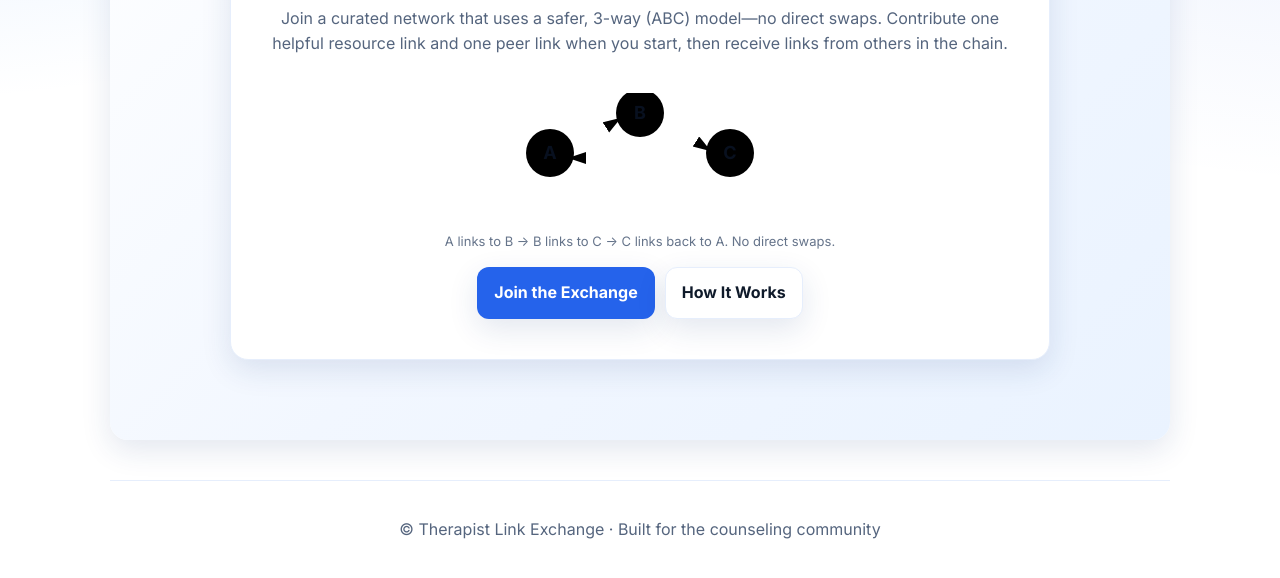
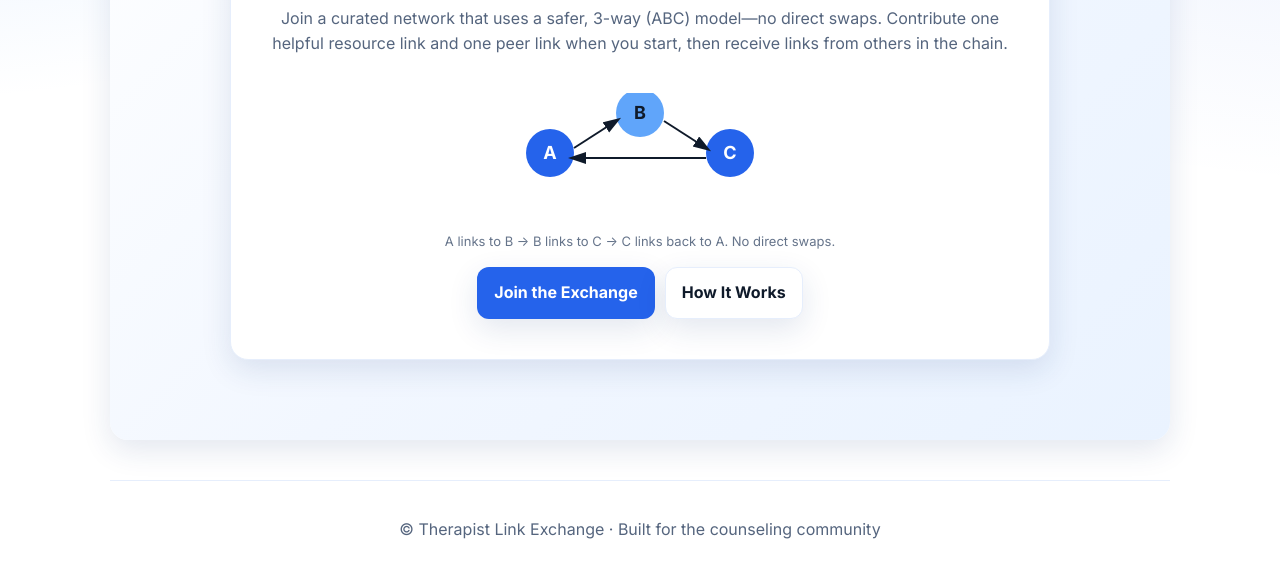
Before and after one commit to TherapyMatchAI/Therapist-Link-Exchange, a plain HTML site: page index.html in a window 1280 px wide. Shown: the part 312-890 px from the top of the page. Drawn offline with Linux system fonts and the light colour scheme.

Commit message:
Update index.html

```diff
--- a/index.html
+++ b/index.html
@@ -10,7 +10,7 @@
   <link rel="preconnect" href="https://fonts.gstatic.com" crossorigin>
   <link href="https://fonts.googleapis.com/css2?family=Inter:wght@300;400;600;700&display=swap" rel="stylesheet">
 </head>
-<body class="page-home">
+<body>
 <div class="site-wrap">
 <header class="site-header">
   <a class="brand" href="index.html">
@@ -32,15 +32,15 @@
 
     <!-- ABC diagram -->
     <svg width="260" height="120" viewBox="0 0 260 120" xmlns="http://www.w3.org/2000/svg" style="margin-top:20px">
-      <circle cx="40" cy="60" r="24" fill="var(--brand)" /><text x="40" y="66" text-anchor="middle" fill="#08101f" font-weight="700" font-size="18">A</text>
-      <circle cx="130" cy="20" r="24" fill="var(--accent)" /><text x="130" y="26" text-anchor="middle" fill="#08101f" font-weight="700" font-size="18">B</text>
-      <circle cx="220" cy="60" r="24" fill="var(--brand)" /><text x="220" y="66" text-anchor="middle" fill="#08101f" font-weight="700" font-size="18">C</text>
-      <path d="M64 55 L106 28" stroke="var(--text)" stroke-width="2" marker-end="url(#arrow)"/>
-      <path d="M154 28 L196 55" stroke="var(--text)" stroke-width="2" marker-end="url(#arrow)"/>
-      <path d="M196 65 L64 65" stroke="var(--text)" stroke-width="2" marker-end="url(#arrow)"/>
+      <circle cx="40" cy="60" r="24" fill="var(--blue)" /><text x="40" y="66" text-anchor="middle" fill="#ffffff" font-weight="700" font-size="18">A</text>
+      <circle cx="130" cy="20" r="24" fill="var(--blue-2)" /><text x="130" y="26" text-anchor="middle" fill="#0f1a2a" font-weight="700" font-size="18">B</text>
+      <circle cx="220" cy="60" r="24" fill="var(--blue)" /><text x="220" y="66" text-anchor="middle" fill="#ffffff" font-weight="700" font-size="18">C</text>
+      <path d="M64 55 L106 28" stroke="var(--ink)" stroke-width="2" marker-end="url(#arrow)"/>
+      <path d="M154 28 L196 55" stroke="var(--ink)" stroke-width="2" marker-end="url(#arrow)"/>
+      <path d="M196 65 L64 65" stroke="var(--ink)" stroke-width="2" marker-end="url(#arrow)"/>
       <defs>
         <marker id="arrow" markerWidth="10" markerHeight="10" refX="6" refY="3" orient="auto" markerUnits="strokeWidth">
-          <path d="M0,0 L0,6 L9,3 z" fill="var(--text)"/>
+          <path d="M0,0 L0,6 L9,3 z" fill="var(--ink)"/>
         </marker>
       </defs>
     </svg>
```
